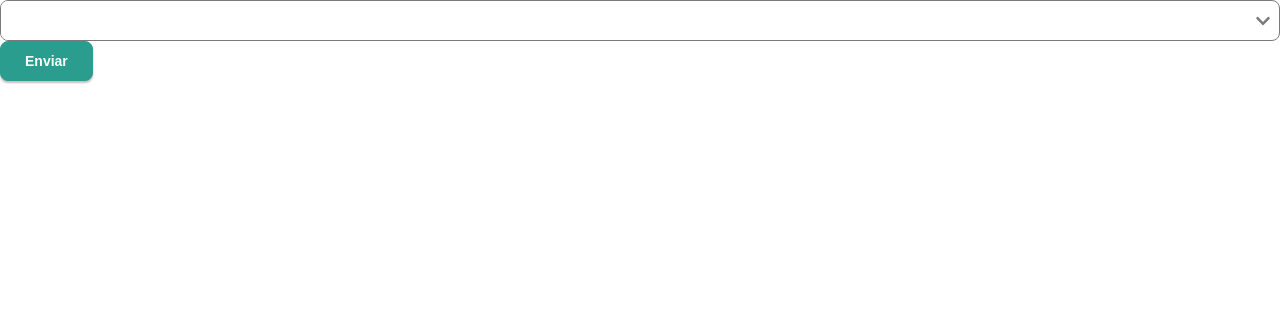
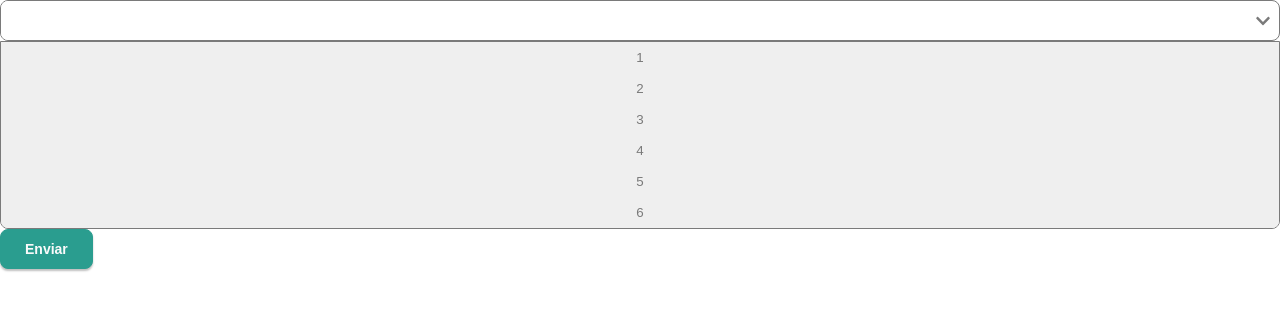
Before and after one commit to CaNeoN28/controle-farmaceutico-frontend, a Next.js app: page /teste in a window 1280 px wide. Shown: the top 310 px of the page. Built offline with nearby package versions, Linux system fonts and the light colour scheme.

Commit message:
Estilizando componente e alterando valor usando react hook form

```diff
--- a/src/app/teste/page.tsx
+++ b/src/app/teste/page.tsx
@@ -6,7 +6,7 @@ import { useEffect, useState } from "react";
 import { Controller, useForm } from "react-hook-form";
 
 export default function Teste() {
-	const opcoes: Opcao<string>[] = [
+	const opcoes: Opcao[] = [
 		{
 			label: "1",
 			valor: "1",
@@ -36,7 +36,7 @@ export default function Teste() {
 	const [filtro, setFiltro] = useState("");
 	const [opcoesFiltradas, setOpcoes] = useState(opcoes);
 
-	const { handleSubmit, control } = useForm({ defaultValues: { select: 3 } });
+	const { handleSubmit, control, setValue } = useForm({ defaultValues: { select: 3 } });
 
 	const onSubmit = (data: any) => {
 		console.log(data);
@@ -62,8 +62,9 @@ export default function Teste() {
 						<Select
 							{...{ ...field, ref: null }}
 							filtro={filtro}
+							opcoes={opcoes}
 							setFiltro={setFiltro}
-							opcoes={opcoes}
+							setValue={setValue}
 						/>
 					)}
 				/>
--- a/src/components/Select/Select.module.scss
+++ b/src/components/Select/Select.module.scss
@@ -1,7 +1,13 @@
-.container{
+.container {
+	position: relative;
+
+	display: flex;
+	flex-direction: column;
+}
+
+.input_box {
 	display: flex;
 	flex-direction: row;
-
 	overflow: hidden;
 
 	border: 1px solid var(--gray);
@@ -10,7 +16,7 @@
 	color: var(--gray);
 }
 
-.input{
+.input {
 	outline: none;
 	border: none;
 
@@ -18,13 +24,43 @@
 	width: 100%;
 }
 
-.icone{
+.icone {
 	display: flex;
 	align-items: center;
 
 	padding: 8px;
 }
 
-.hidden{
+.hidden {
 	display: none;
 }
+
+.opcoes {
+	display: flex;
+	flex-direction: column;
+	overflow: hidden;
+
+	width: 100%;
+	top: 100%;
+
+	border: 1px solid var(--gray);
+	border-radius: 0 0 8px 8px;
+
+
+	button {
+		width: 100%;
+		padding: 8px;
+
+		z-index: 999;
+
+		color: var(--gray);
+
+		border: none;
+	}
+
+	button:hover {
+		cursor: pointer;
+
+		filter: brightness(0.9);
+	}
+}
--- a/src/components/Select/index.tsx
+++ b/src/components/Select/index.tsx
@@ -6,29 +6,41 @@ import {
 } from "react";
 import { FaChevronDown, FaChevronUp } from "react-icons/fa";
 import styles from "./Select.module.scss";
+import classNames from "classnames";
+import { UseFormSetValue } from "react-hook-form";
 
-export interface Opcao<T> {
-	valor: T;
+export interface Opcao {
+	valor: string | number;
 	label: string;
 }
 
-interface Props<T> extends ComponentPropsWithoutRef<"input"> {
+interface Props extends ComponentPropsWithoutRef<"input"> {
 	filtro: string;
 	setFiltro: Dispatch<SetStateAction<string>>;
-	opcoes: Opcao<T>[];
+	setValue: UseFormSetValue<any>;
+	opcoes: Opcao[];
 }
 
-export default function Select<T>({
+export default function Select({
 	filtro,
+	opcoes,
+	name,
 	setFiltro,
-	opcoes,
-	onChange,
+	setValue,
 	...props
-}: Props<T>) {
+}: Props) {
 	const [ativo, setAtivo] = useState(false);
+
+	const opcoesClasses = classNames({
+		[styles.opcoes]: true,
+		[styles.opcoes_ativo]: ativo,
+	});
+
+	!name && console.error("Name é obrigatório")
 
 	return (
 		<div className={styles.container}>
+			<div className={styles.input_box}>
 				<input
 					className={styles.input}
 					type="text"
@@ -38,13 +50,21 @@ export default function Select<T>({
 				<span className={styles.icone}>
 					{ativo ? <FaChevronUp /> : <FaChevronDown />}
 				</span>
-			<input
-				className={styles.hidden}
-				onChange={onChange}
-				{...props}
-				type="text"
-				disabled
-			/>
+			</div>
+			<div className={opcoesClasses}>
+				{opcoes.map((o, i) => (
+					<button
+						key={i}
+						onClick={(e) => {
+							e.preventDefault();
+							name && setValue(name, o.valor)
+						}}
+					>
+						{o.label}
+					</button>
+				))}
+			</div>
+			<input className={styles.hidden} {...props} type="text" disabled />
 		</div>
 	);
 }
```
Lines whose indentation alone changed are shown as unchanged.
